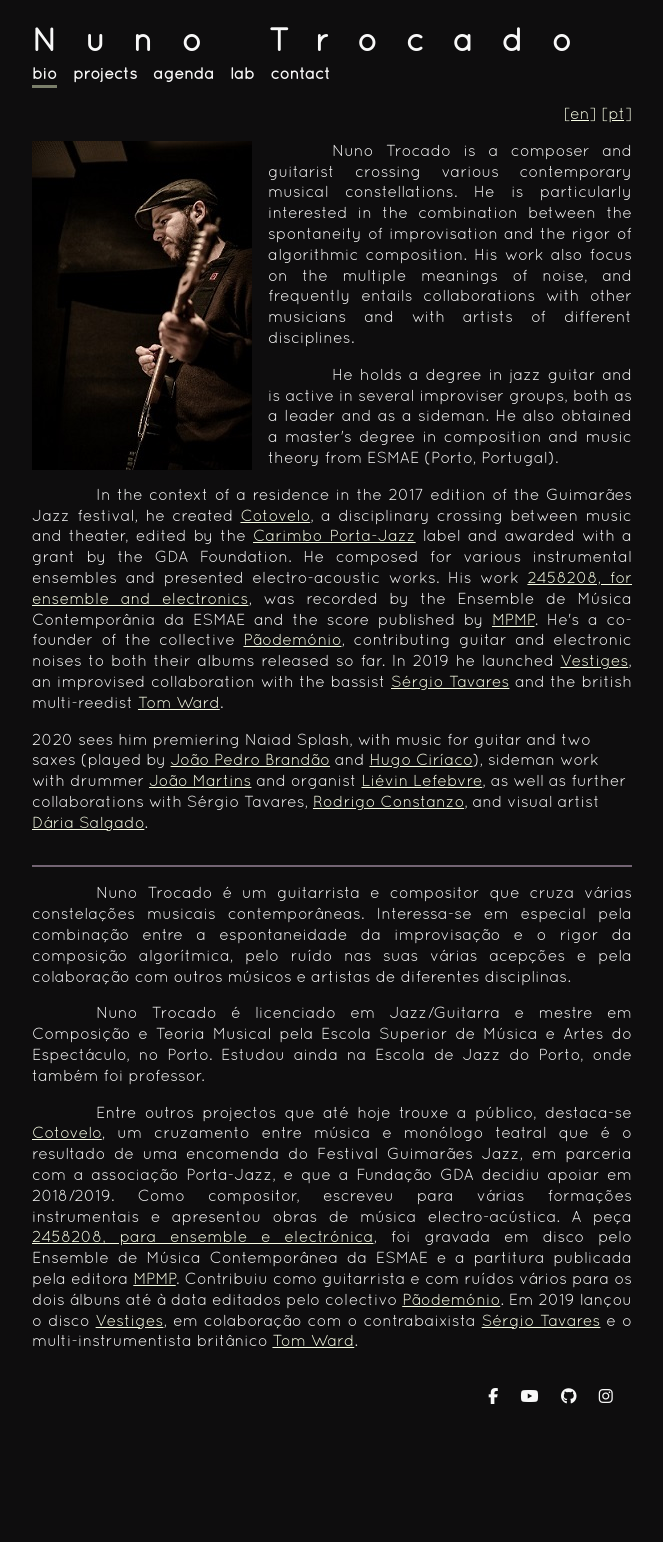
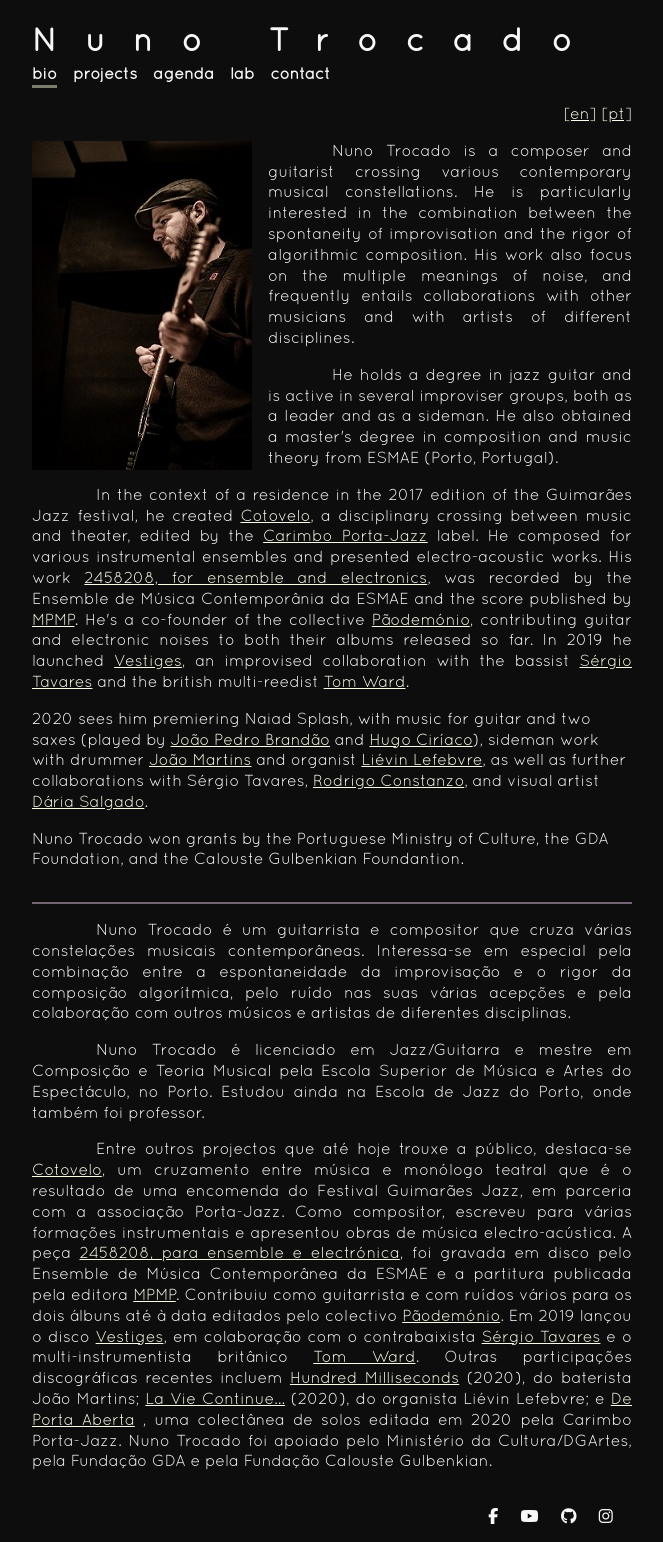
Before and after one commit to ntrocado/ntrocado.github.io, a Jekyll site: the page built from bio.html, in a window 1280 px wide. Shown: the whole page, without its empty margins (308-971 px from the left). Built offline with Jekyll 4.4.1, drawn with Linux system fonts in a browser that asks for light colours; nearby versions of some CDN libraries; before the commit the page ends 1422 px from its top, so only the background shows below that.

Commit message:
Update bio, fix internal links

```diff
--- a/bio.html
+++ b/bio.html
@@ -12,13 +12,17 @@ title: Nuno Trocado - Bio
 <section class="texto">
 <p class="texto">Nuno Trocado is a composer and guitarist crossing various contemporary musical constellations. He is particularly interested in the combination between the spontaneity of improvisation and the rigor of algorithmic composition. His work also focus on the multiple meanings of noise, and frequently entails  collaborations with other musicians and with artists of different disciplines.</p>
 <p class="texto">He holds a degree in jazz guitar and is active in several improviser groups, both as a leader and as a sideman. He also obtained a master's degree in composition and music theory from ESMAE (Porto, Portugal).</p>
-<p class="texto">In the context of a residence in the 2017 edition of the Guimarães Jazz festival, he created <a href="projectos.html#cotovelo">Cotovelo</a>, a disciplinary crossing between music and theater, edited by the <a href="https://portajazz.com/carimbo">Carimbo Porta-Jazz</a> label and awarded with a grant by the GDA Foundation. He composed for various instrumental ensembles and presented electro-acoustic works. His work <a href="projectos.html#2458208">2458208, for ensemble and electronics</a>, was recorded by the Ensemble de Música Contemporânia da ESMAE and the score published by <a href="http://mpmp.pt/">MPMP</a>. He's a co-founder of the collective <a href="https://paodemonio.bandcamp.com/">Pãodemónio</a>, contributing guitar and electronic noises to both their albums released so far. In 2019 he launched <a href="projectos.html#tavares-trocado-ward">Vestiges</a>, an improvised collaboration with the bassist <a href="http://www.xn--srgiotavares-beb.com/">Sérgio Tavares</a> and the british multi-reedist <a href="https://madwort.co.uk/">Tom Ward</a>.</p>
+<p class="texto">In the context of a residence in the 2017 edition of the Guimarães Jazz festival, he created <a href="projectos.html#cotovelo">Cotovelo</a>, a disciplinary crossing between music and theater, edited by the <a href="https://portajazz.com/carimbo">Carimbo Porta-Jazz</a> label. He composed for various instrumental ensembles and presented electro-acoustic works. His work <a href="projectos.html#2458208">2458208, for ensemble and electronics</a>, was recorded by the Ensemble de Música Contemporânia da ESMAE and the score published by <a href="http://mpmp.pt/">MPMP</a>. He's a co-founder of the collective <a href="https://paodemonio.bandcamp.com/">Pãodemónio</a>, contributing guitar and electronic noises to both their albums released so far. In 2019 he launched <a href="projectos.html#tavares-trocado-ward">Vestiges</a>, an improvised collaboration with the bassist <a href="http://www.xn--srgiotavares-beb.com/">Sérgio Tavares</a> and the british multi-reedist <a href="https://madwort.co.uk/">Tom Ward</a>.</p>
 <p>2020 sees him premiering Naiad Splash, with music for guitar and two saxes (played by <a href="https://joaopedrobrandao.com/">João Pedro Brandão</a> and <a href="https://www.facebook.com/hugo.ciriaco.5">Hugo Ciríaco</a>), sideman work with drummer <a href="https://www.facebook.com/joao.martins.96780">João Martins</a> and organist <a href="https://www.facebook.com/lievin.lefebvre">Liévin Lefebvre</a>, as well as further collaborations with Sérgio Tavares, <a href="http://www.rodrigoconstanzo.com/">Rodrigo Constanzo</a>, and visual artist <a href="https://dariasalgado.blogspot.com/">Dária Salgado</a>.</p>
+<p> Nuno Trocado won grants by the Portuguese Ministry of Culture, the GDA Foundation, and the Calouste Gulbenkian Foundantion.</p>
 </section>
 <hr>
 <a name="bio-pt"></a>
 <section class="texto">
   <p class="texto">Nuno Trocado é um guitarrista e compositor que cruza várias constelações musicais contemporâneas. Interessa-se em especial pela combinação entre a espontaneidade da improvisação e o rigor da composição algorítmica, pelo ruído nas suas várias acepções e pela colaboração com outros músicos e artistas de diferentes disciplinas.</p>
   <p class="texto">Nuno Trocado é licenciado em Jazz/Guitarra e mestre em Composição e Teoria Musical pela Escola Superior de Música e Artes do Espectáculo, no Porto. Estudou ainda na Escola de Jazz do Porto, onde também foi professor.</p>
-  <p class="texto">Entre outros projectos que até hoje trouxe a público, destaca-se <a href="projectos.html#cotovelo">Cotovelo</a>, um cruzamento entre música e monólogo teatral que é o resultado de uma encomenda do Festival Guimarães Jazz, em parceria com a associação Porta-Jazz, e que a Fundação GDA decidiu apoiar em 2018/2019. Como compositor, escreveu para várias formações instrumentais e apresentou obras de música electro-acústica. A peça <a href="projectos.html#2458208">2458208, para ensemble e electrónica</a>, foi gravada em disco pelo Ensemble de Música Contemporânea da ESMAE e a partitura publicada pela editora <a href="http://mpmp.pt/">MPMP</a>. Contribuiu como guitarrista e com ruídos vários para os dois álbuns até à data editados pelo colectivo <a href="https://paodemonio.bandcamp.com/">Pãodemónio</a>. Em 2019 lançou o disco <a href="projectos.html#tavares-trocado-ward">Vestiges</a>, em colaboração com o contrabaixista <a href="http://www.xn--srgiotavares-beb.com/">Sérgio Tavares</a> e o multi-instrumentista britânico <a href="https://madwort.co.uk/">Tom Ward</a>.</p>
+  <p class="texto">Entre outros projectos que até hoje trouxe a público, destaca-se <a href="projectos.html#cotovelo">Cotovelo</a>, um cruzamento entre música e monólogo teatral que é o resultado de uma encomenda do Festival Guimarães Jazz, em parceria com a associação Porta-Jazz. Como compositor, escreveu para várias formações instrumentais e apresentou obras de música electro-acústica. A peça <a href="projectos.html#2458208">2458208, para ensemble e electrónica</a>, foi gravada em disco pelo Ensemble de Música Contemporânea da ESMAE e a partitura publicada pela editora <a href="http://mpmp.pt/">MPMP</a>. Contribuiu como guitarrista e com ruídos vários para os dois álbuns até à data editados pelo colectivo <a href="https://paodemonio.bandcamp.com/">Pãodemónio</a>. Em 2019 lançou o disco <a href="projectos.html#tavares-trocado-ward">Vestiges</a>, em colaboração com o contrabaixista <a href="http://www.xn--srgiotavares-beb.com/">Sérgio Tavares</a> e o multi-instrumentista britânico <a href="https://madwort.co.uk/">Tom Ward</a>. Outras participações discográficas recentes incluem <a href="/projects/sideman/joao-martins-100ms.html">Hundred Milliseconds</a>
+    (2020), do baterista João Martins; <a href="/projects/sideman/lievin-lefebvre.html">La Vie Continue…</a>
+    (2020), do organista Liévin Lefebvre; e <a href="projectos.html#dentro">De Porta Aberta</a>
+    , uma colectânea de solos editada em 2020 pela Carimbo Porta-Jazz. Nuno Trocado foi apoiado pelo Ministério da Cultura/DGArtes, pela Fundação GDA e pela Fundação Calouste Gulbenkian.</p>
 </section>
--- a/projectos.html
+++ b/projectos.html
@@ -3,7 +3,7 @@ layout: default
 title: Nuno Trocado - Projectos
 ---
 
-<section class="texto">
+<section class="texto" id="dentro">
   <h2>Dentro</h2>
   <audio controls>
     <source src="/media/11 Nuno Trocado - Dentro.mp3" type="audio/mpeg">
@@ -13,7 +13,7 @@ title: Nuno Trocado - Projectos
   <p>A contribution to <a href="http://portajazz.com/discos.html">De Porta Aberta</a>, a collection of 39 solos put together by the label Carimbo Porta-Jazz in 2020 during the pandemic lockdown.</p>
 </section>
 
-<section class="texto">
+<section class="texto" id="#tavares-trocado-ward">
   <h2>Tavares/Trocado/Ward - Vestiges</h2>
   <center><iframe style="border: 0; width: 350px; height: 350px;" src="https://bandcamp.com/EmbeddedPlayer/album=1514713297/size=large/bgcol=ffffff/linkcol=0687f5/minimal=true/transparent=true/" seamless><a href="http://tavarestrocadoward.bandcamp.com/album/vestiges">Vestiges by Tavares / Trocado / Ward</a></iframe></center>
   <p>A collaboration between Tom Ward (flute, alto sax, bass clarinet), Sérgio Tavares (bass) and Nuno Trocado (guitar and electronics), documented on an album released in 2019.</p>
@@ -27,7 +27,7 @@ title: Nuno Trocado - Projectos
   <p><a href="/projects/cotovelo.html">[more]</a></p>
 </section>
 
-<section class="texto">
+<section class="texto" id="2458208">
   <h2>2458208, for ensemble and electronics (2018)</h2>
   <p>for ensemble and electronics (2018)</p>
   <p><a href="/projects/2458208.html">[more]</a></p>
```
